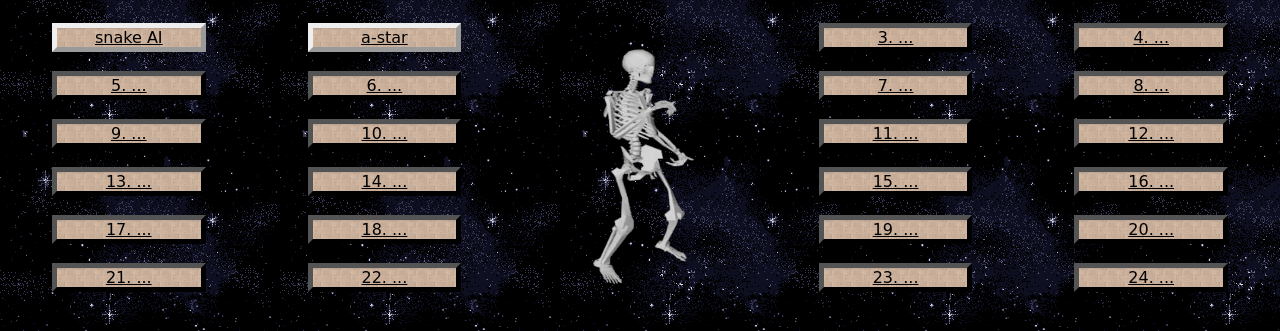
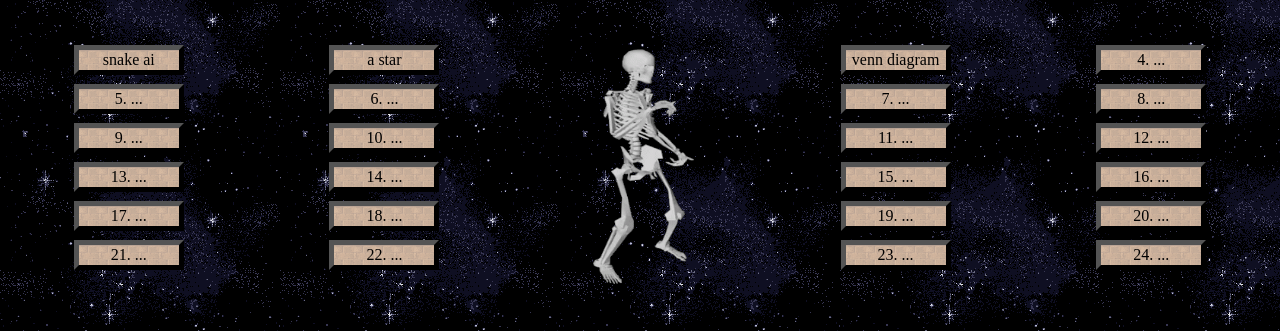
Before and after one commit to jakob-bauch-314/website, a PHP site: page / in a window 1280 px wide. Shown: the part 386-717 px from the top of the page. Run offline with PHP 8.4, Linux system fonts and the light colour scheme; some web fonts are replaced.

Commit message:
projects in iframe, back-button, links

```diff
--- a/index.html
+++ b/index.html
@@ -13,7 +13,7 @@
 
     <embed class="invisible-music" src="music/nyan_cat.mp3" loop="true" autostart="true" volume=5>
 
-    <div class="green section-seperator"></div>
+    <div class="green horizontal-section-seperator"></div>
 
     <header class="blue-stars">
         <table>
@@ -22,9 +22,8 @@
                 <td>
                     <div class="head-line rainbow-text">JAKOBS WEBSITE</div>
                     <nav>
-                        <a href="url">github</a><br>
-                        <a href="url">instagram</a><br>
-                        <a href="url">twitter</a>
+                        <a href="https://github.com/jakob-bauch-314">github</a><br>
+                        <a href="https://www.instagram.com/iyeahkob/">instagram</a><br>
                     </nav>
                 </td>
                 <td><img class="trumpet" style="-webkit-transform: scaleX(-1); transform: scaleX(-1);"></td>
@@ -34,53 +33,53 @@
         <div class="flames top"></div>
     </header>
 
-    <div class="green section-seperator"></div>
+    <div class="green horizontal-section-seperator"></div>
 
     <main class="nebula">
         <div class="flames top"></div>
         <table>
             <tr>
                 <td>
-                    <a href="project/index.html?project=snake_ai_web"><div class="button">snake AI</div></a><br>
-                    <a href=""><div class="button">5. ...</div></a><br>
-                    <a href=""><div class="button">9. ...</div></a><br>
-                    <a href=""><div class="button">13. ...</div></a><br>
-                    <a href=""><div class="button">17. ...</div></a><br>
-                    <a href=""><div class="button">21. ...</div></a><br>
+                    <a href="project/index.html?project=snake_ai_web"><div class="project button">snake ai</div></a><br>
+                    <a href=""><div class="project button">5. ...</div></a><br>
+                    <a href=""><div class="project button">9. ...</div></a><br>
+                    <a href=""><div class="project button">13. ...</div></a><br>
+                    <a href=""><div class="project button">17. ...</div></a><br>
+                    <a href=""><div class="project button">21. ...</div></a><br>
                 </td>
                 <td>
-                    <a href="project/index.html?project=a_star_web"><div class="button">a-star</div></a><br>
-                    <a href=""><div class="button">6. ...</div></a><br>
-                    <a href=""><div class="button">10. ...</div></a><br>
-                    <a href=""><div class="button">14. ...</div></a><br>
-                    <a href=""><div class="button">18. ...</div></a><br>
-                    <a href=""><div class="button">22. ...</div></a><br>
+                    <a href="project/index.html?project=a_star_web"><div class="project button">a star</div></a><br>
+                    <a href=""><div class="project button">6. ...</div></a><br>
+                    <a href=""><div class="project button">10. ...</div></a><br>
+                    <a href=""><div class="project button">14. ...</div></a><br>
+                    <a href=""><div class="project button">18. ...</div></a><br>
+                    <a href=""><div class="project button">22. ...</div></a><br>
                 </td>
                 <td>
                     <div class="skeleton" width=100px height=200px>
                 </td>
                 <td>
-                    <a href=""><div class="button">3. ...</div></a><br>
-                    <a href=""><div class="button">7. ...</div></a><br>
-                    <a href=""><div class="button">11. ...</div></a><br>
-                    <a href=""><div class="button">15. ...</div></a><br>
-                    <a href=""><div class="button">19. ...</div></a><br>
-                    <a href=""><div class="button">23. ...</div></a><br>
+                    <a href="project/index.html?project=venn_diagram_web"><div class="project button">venn diagram</div></a><br>
+                    <a href=""><div class="project button">7. ...</div></a><br>
+                    <a href=""><div class="project button">11. ...</div></a><br>
+                    <a href=""><div class="project button">15. ...</div></a><br>
+                    <a href=""><div class="project button">19. ...</div></a><br>
+                    <a href=""><div class="project button">23. ...</div></a><br>
                 </td>
                 <td>
-                    <a href=""><div class="button">4. ...</div></a><br>
-                    <a href=""><div class="button">8. ...</div></a><br>
-                    <a href=""><div class="button">12. ...</div></a><br>
-                    <a href=""><div class="button">16. ...</div></a><br>
-                    <a href=""><div class="button">20. ...</div></a><br>
-                    <a href=""><div class="button">24. ...</div></a><br>
+                    <a href=""><div class="project button">4. ...</div></a><br>
+                    <a href=""><div class="project button">8. ...</div></a><br>
+                    <a href=""><div class="project button">12. ...</div></a><br>
+                    <a href=""><div class="project button">16. ...</div></a><br>
+                    <a href=""><div class="project button">20. ...</div></a><br>
+                    <a href=""><div class="project button">24. ...</div></a><br>
                 </td>
             </tr>
         </table>
     <div class="flames bottom"></div>
     </main>
 
-    <div class="green section-seperator"></div>
+    <div class="green horizontal-section-seperator"></div>
 
 </body>
 </html>
--- a/styles/style.css
+++ b/styles/style.css
@@ -16,7 +16,7 @@
     padding: 0px;
     cursor: url("../cursors/spiderman.png") 0 33, pointer;
     font-family: 'Comic Sans', cursive;
-    text-align: center;
+    /*text-align: center;*/
     color: inherit;
 }
 
@@ -28,12 +28,21 @@ html{
 
 /* ===== Utility Classes ===== */
 
-.section-seperator{
+.horizontal-section-seperator{
     width: 100%;
     height: var(--seperator-width);
     background-size: auto var(--seperator-width);
     background-repeat: repeat-x;
     background-position: 100% 100%;
+}
+
+.vertical-section-seperator{
+    height: 100%;
+    width: var(--seperator-width);
+    background-size: var(--seperator-width) auto;
+    background-repeat: repeat-y;
+    background-position: 100% 100%;
+    display: inline-block;
 }
 
 .skeleton{
@@ -47,6 +56,7 @@ html{
 
 .trumpet{
     height: 100%;
+    width: auto;
 }
 
 /* ===== Header Section ===== */
@@ -60,6 +70,7 @@ header{
     width: 100%;
     height: calc(40vh - 1.5 * var(--seperator-width));
     background-repeat: repeat;
+    text-align: center;
 }
 
 header > table{
@@ -69,7 +80,10 @@ header > table{
 
 /* ===== Nav Section ===== */
 
-nav{color: var(--light-text-color);}
+nav{
+    color: var(--light-text-color);
+    font-family: Arial, Helvetica, sans-serif;
+}
 
 /* ===== Main Section ===== */
 
@@ -128,15 +142,23 @@ main > table > tbody > tr > td{
 .button{
     background-image: url("../images/wall.png");
     background-size: auto 100%;
-    color: black;
+    color: var(--dark-text-color);
     background-repeat: repeat;
-    margin-left: 50px;
-    margin-right: 50px;
     text-decoration: none;
+    outline: 5px outset;
+}
 
-    border: 5px outset;
-    outline: none;
-    /*font-size: larger;*/
+a{
+    text-decoration: none;
+}
+
+.project.button{
+    height: 20px;
+    line-height: 20px;
+    width: 100px;
+    margin: auto;
+    text-align: center;
+    font-family:'Times New Roman', Times, serif
 }
 
 /* ===== Patterns ===== */
```
Also changed, not shown: project/index.html (+11 -4 lines), project/scripts/script.js (+17 -2 lines), project/styles/style.css (+21 -13 lines), 1 other file.
